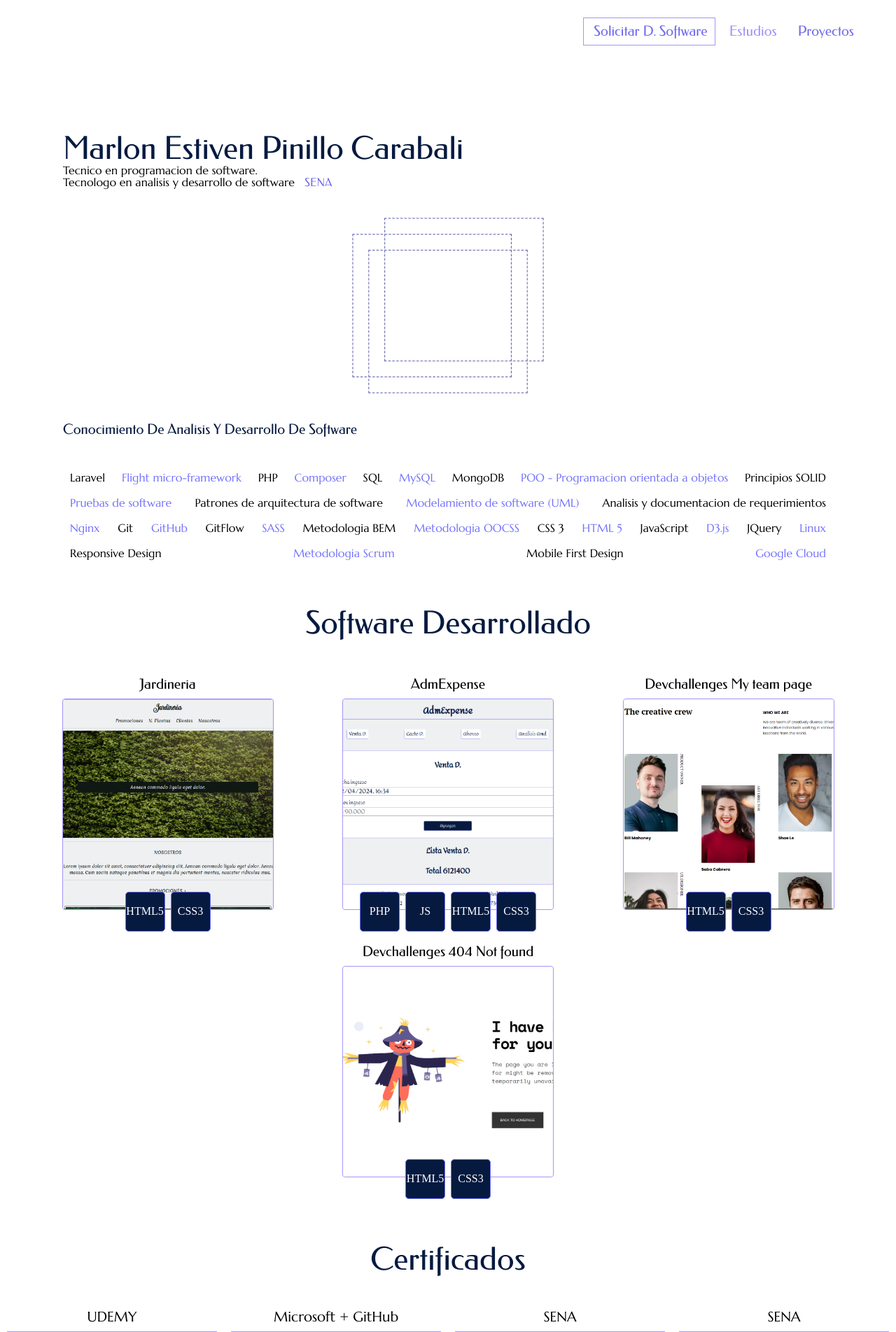
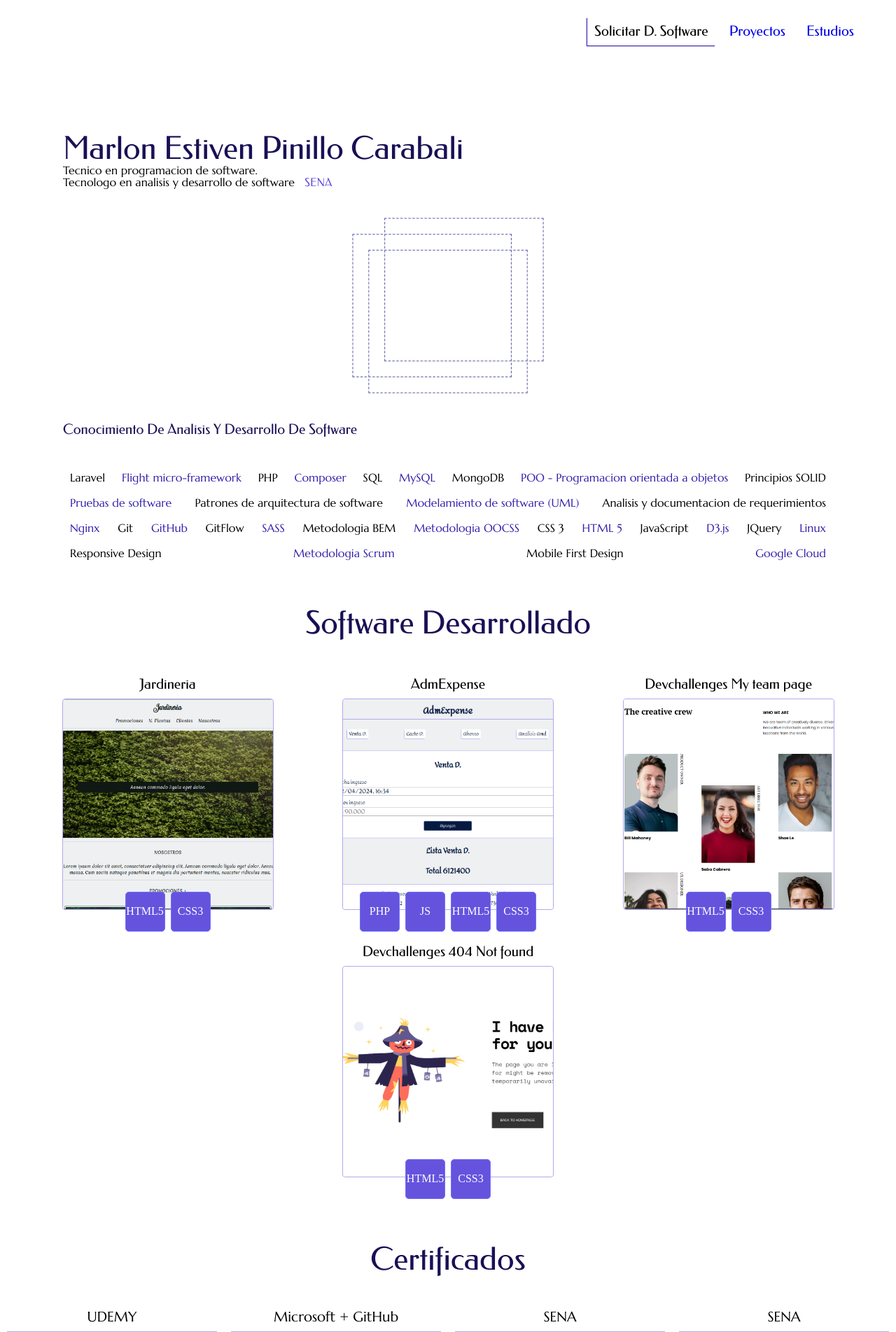
Before and after one commit to EstivenPinillo/estivenpinillo.dev, a PHP site: page / in a window 1280 px wide. Shown: the top 1903 px of the page at 70% size. Run offline with PHP 8.4, Linux system fonts and the light colour scheme; some web fonts are replaced.

Commit message:
feat: add defined color settings

```diff
--- a/css/project.css
+++ b/css/project.css
@@ -30,8 +30,11 @@
 .display-none {
   display: none; }
 
+.backcolor-antiflashwhite {
+  background-color: #eef0f2ff; }
+
 .backcolor-oxfordblue {
-  background-color: #061a40ff; }
+  background-color: #191055; }
 
 .backcolor-ghostwhite {
   background-color: #fef9ffff; }
@@ -43,13 +46,16 @@
   background-color: #52d1dcff; }
 
 .backcolor-medium-slate-blue {
-  background-color: #736cedff; }
+  background-color: #6553de; }
+
+.backcolor-white {
+  background-color: #ffffff; }
 
 .color-white {
   color: #ffffff; }
 
 .color-oxfordblue {
-  color: #061a40ff; }
+  color: #191055; }
 
 .color-ghostwhite {
   color: #fef9ffff; }
@@ -61,7 +67,15 @@
   color: #52d1dcff; }
 
 .color-mediumslateblue {
-  color: #736cedff; }
+  color: #6553de; }
+
+.border-robineggblue {
+  border-width: 0px 0px 2px 2px;
+  border-color: #52d1dcff;
+  border-style: solid; }
+
+.box-shadow {
+  box-shadow: -1px 1px 1px #3220ab; }
 
 /*+++++++++++++++++++++++++++++++ Style New CSS OOCSS*/
 :root {
@@ -80,7 +94,7 @@
   background-color: #a594f9ff; }
 
 .bg-mediumslateblue {
-  background-color: #7371fcff; }
+  background-color: #6553de; }
 
 .color-palepurple {
   color: #e5d9f2ff; }
@@ -106,13 +120,16 @@
   border: 1px solid #f5efffff; }
 
 .b-tropicalindigo {
-  border: 1px solid #a594f9ff; }
+  border: 1px solid #b2a9ee; }
 
 .b-mediumslateblue {
   border: 1px solid #7371fcff; }
 
 .br-4 {
   border-radius: 4px; }
+
+.borderadius-l {
+  border-radius: 5px; }
 
 .mt-40 {
   margin-top: 40px; }
@@ -176,7 +193,7 @@
   height: 55px;
   border-radius: 5px;
   position: relative;
-  background-color: #061a40ff;
+  background-color: #6553de;
   color: #ffffff;
   margin: 4px;
   bottom: 32px;
@@ -184,8 +201,11 @@
 
 /*+++++++++++++++++++++++++++++++ Style New CSS OOCSS*/
 /*+++++++++++++++++++++++++++++++ Content New CSS OOCSS*/
+.gridcolum3-5 {
+  grid-column: 3 / 5; }
+
 .navigation {
-  grid-column: 3 / 5;
+  grid-column: 1 / 6;
   display: flex;
   flex-direction: column;
   justify-content: center;
@@ -208,7 +228,8 @@
   cursor: pointer;
   box-sizing: border-box; }
   .opt:hover {
-    background-color: #f5efffff; }
+    background-color: #b2a9ee;
+    color: #ffffff; }
 
 .gridcol-3 {
   grid-column: 3 / 3; }
@@ -219,10 +240,11 @@
   flex-wrap: wrap; }
   .conocimiento > li {
     padding: 10px; }
+    .conocimiento > li:nth-child(even) {
+      color: #3220ab; }
     .conocimiento > li:hover {
-      background-color: #f5efffff; }
-    .conocimiento > li:nth-child(even) {
-      color: #7371fcff; }
+      background-color: #6553de;
+      color: #ffffff; }
 
 .developed-software {
   grid-column: 1/6;
@@ -338,7 +360,7 @@
 @media screen and (min-width: 425px) {
   #DSoftware::before {
     content: 'Solicitar D.';
-    margin: 4px; } }
+    margin-right: 4px; } }
 
 @media screen and (min-width: 768px) {
   .fs-title {
--- a/index.html
+++ b/index.html
@@ -16,11 +16,13 @@
     <main class="main-grid">
 
         <nav class="navigation font-federo">
-            <ul class="navigation-opt">
-                <li id="DSoftware" class="opt fs-m b-tropicalindigo color-mediumslateblue">Software</li>
-                <a class="color-tropicalindigo" href="#titulacion"><li class="opt fs-m">Estudios</li></a>
-                <a class="color-mediumslateblue" href="#developed-software"><li class="opt fs-m">Proyectos</li></a>
-            </ul>
+            <section class="main-grid">
+                <ul class="navigation-opt gridcolum3-5">
+                    <li id="DSoftware" class="opt fs-m box-shadow backcolor-white">Software</li>
+                    <a class="" href="#developed-software"><li class="opt fs-m">Proyectos</li></a>
+                    <a class="" href="#titulacion"><li class="opt fs-m borderadius-l">Estudios</li></a>
+                </ul>
+            </section>
         </nav>
 
         <header class="header-main mt-60">
@@ -93,8 +95,8 @@
                     <div class="img-soft br-4 b-tropicalindigo">
                         <a href="jardineria/index.html" target="_blank"><img class="img-soft object-fit-cover br-4" src="jardineria/img/screempage.png" alt=""></a>
                         <div class="developed-in">
-                            <span class="technology bg-mediumslateblue b-mediumslateblue">HTML5</span>
-                            <span class="technology bg-mediumslateblue b-mediumslateblue">CSS3</span>
+                            <span class="technology b-mediumslateblue">HTML5</span>
+                            <span class="technology b-mediumslateblue">CSS3</span>
                         </div>
                     </div>
                 </article>
@@ -104,10 +106,10 @@
                     <div class="img-soft br-4 b-tropicalindigo">
                         <a href="https://github.com/EstivenPinillo/AdmExpense/tree/dev" target="_blank"><img class="img-soft object-fit-cover br-4" src="AdmExpense/AdmExpense.png" alt=""></a>
                         <div class="developed-in">
-                            <span class="technology bg-mediumslateblue b-mediumslateblue">PHP</span>
-                            <span class="technology bg-mediumslateblue b-mediumslateblue">JS</span>
-                            <span class="technology bg-mediumslateblue b-mediumslateblue">HTML5</span>
-                            <span class="technology bg-mediumslateblue b-mediumslateblue">CSS3</span>
+                            <span class="technology b-mediumslateblue">PHP</span>
+                            <span class="technology b-mediumslateblue">JS</span>
+                            <span class="technology b-mediumslateblue">HTML5</span>
+                            <span class="technology b-mediumslateblue">CSS3</span>
 
                         </div>
                     </div>
@@ -118,8 +120,8 @@
                     <div class="img-soft br-4 b-tropicalindigo">
                         <a href="myteampage/index.html" target="_blank"><img class="img-soft object-fit-cover br-4" src="myteampage/img/teampage.png" alt=""></a>
                         <div class="developed-in">
-                            <span class="technology bg-mediumslateblue b-mediumslateblue">HTML5</span>
-                            <span class="technology bg-mediumslateblue b-mediumslateblue">CSS3</span>
+                            <span class="technology b-mediumslateblue">HTML5</span>
+                            <span class="technology b-mediumslateblue">CSS3</span>
                         </div>
                     </div>
                 </article>
@@ -129,8 +131,8 @@
                     <div class="img-soft br-4 b-tropicalindigo">
                         <a href="notfound404/index.html" target="_blank"><img class="img-soft object-fit-cover br-4" src="notfound404/img/notfound.png" alt=""></a>
                         <div class="developed-in">
-                            <span class="technology bg-mediumslateblue b-mediumslateblue">HTML5</span>
-                            <span class="technology bg-mediumslateblue b-mediumslateblue">CSS3</span>
+                            <span class="technology b-mediumslateblue">HTML5</span>
+                            <span class="technology b-mediumslateblue">CSS3</span>
                         </div>
                     </div>
                 </article>
--- a/sass/project.scss
+++ b/sass/project.scss
@@ -38,11 +38,16 @@
     display: none;
 }
 
-$oxford-blue: #061a40ff;
+$oxford-blue: #191055 ;
 $ghost-white: #fef9ffff;
 $thistle: #d4c1ecff;
 $robin-egg-blue: #52d1dcff;
-$medium-slate-blue: #736cedff;
+$medium-slate-blue: #6553de;
+$antiflash-white: #eef0f2ff;
+
+.backcolor-antiflashwhite {
+    background-color: $antiflash-white;
+}
 
 .backcolor-oxfordblue {
     background-color: $oxford-blue;
@@ -62,6 +67,10 @@ $medium-slate-blue: #736cedff;
 
 .backcolor-medium-slate-blue {
     background-color: $medium-slate-blue;
+}
+
+.backcolor-white {
+    background-color: #ffffff;
 }
 
 .color-white {
@@ -86,6 +95,16 @@ $medium-slate-blue: #736cedff;
 
 .color-mediumslateblue {
     color: $medium-slate-blue;
+}
+
+.border-robineggblue {
+    border-width: 0px 0px 2px 2px;
+    border-color: $robin-egg-blue;
+    border-style: solid;
+}
+
+.box-shadow {
+    box-shadow: -1px 1px 1px #3220ab;
 }
 /*+++++++++++++++++++++++++++++++ Style New CSS OOCSS*/
 :root {
@@ -115,7 +134,7 @@ $medium-slate-blue: #7371fcff;
 }
 
 .bg-mediumslateblue {
-    background-color: $medium-slate-blue;
+    background-color: #6553de;
 }
 
 .color-palepurple {
@@ -150,7 +169,7 @@ $medium-slate-blue: #7371fcff;
 }
 
 .b-tropicalindigo {
-    border: 1px solid $tropical-indigo;
+    border: 1px solid #b2a9ee;
 }
 
 .b-mediumslateblue {
@@ -159,6 +178,10 @@ $medium-slate-blue: #7371fcff;
 
 .br-4 {
     border-radius: 4px;
+}
+
+.borderadius-l {
+    border-radius: 5px;
 }
 
 .mt-40 {
@@ -247,7 +270,7 @@ $medium-slate-blue: #7371fcff;
     height: 55px;
     border-radius: 5px;
     position: relative;
-    background-color: $oxford-blue;
+    background-color: #6553de;
     color: #ffffff;
     margin: 4px;
     bottom: 32px;
@@ -257,8 +280,12 @@ $medium-slate-blue: #7371fcff;
 /*+++++++++++++++++++++++++++++++ Style New CSS OOCSS*/
 /*+++++++++++++++++++++++++++++++ Content New CSS OOCSS*/
 
+.gridcolum3-5 {
+    grid-column: 3 / 5;
+}
+
 .navigation {
-    grid-column: 3 / 5;
+    grid-column: 1 / 6;
 
     display: flex;
     flex-direction: column;
@@ -289,7 +316,8 @@ $medium-slate-blue: #7371fcff;
     box-sizing: border-box;
 
     &:hover {
-        background-color: $magnolia;
+        background-color: #b2a9ee;
+        color: #ffffff;
     }
 }
 
@@ -304,12 +332,13 @@ $medium-slate-blue: #7371fcff;
     &> li {
         padding: 10px;
 
-        &:hover {
-            background-color: $magnolia;
+        &:nth-child(even) {
+            color: #3220ab;
         }
 
-        &:nth-child(even) {
-            color: $medium-slate-blue;
+        &:hover {
+            background-color: #6553de;
+            color: #ffffff;
         }
     }
 }
@@ -468,7 +497,7 @@ $medium-slate-blue: #7371fcff;
 
     #DSoftware::before {
         content:'Solicitar D.';
-        margin: 4px;
+        margin-right: 4px;
     }
 }
 
```
